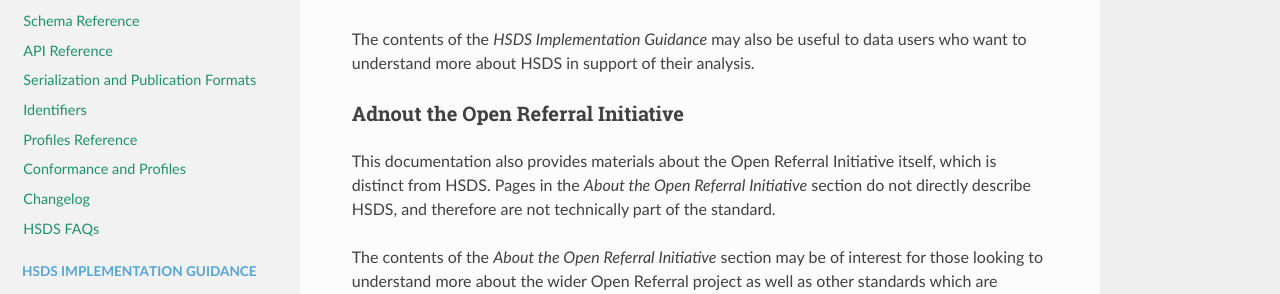
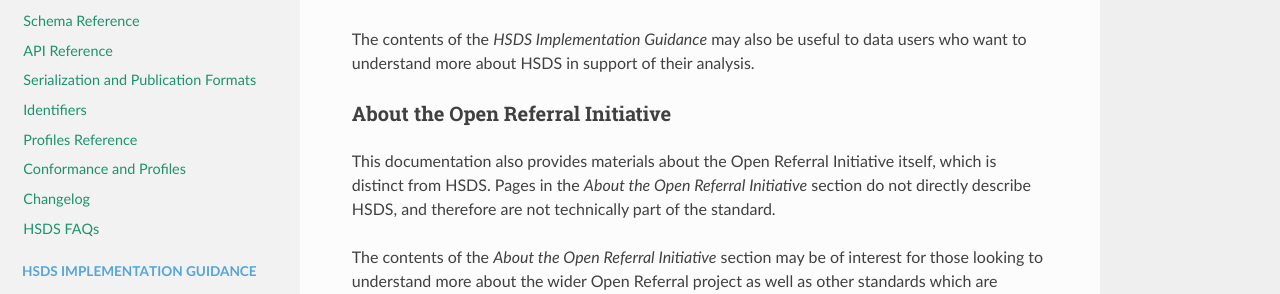
Before and after one commit to openreferral/specification, a Sphinx documentation site: the page built from docs/index.md, in a window 1280 px wide and 900 px high, scrolled down 996 px. Shown: the part 160-454 px from the top of the window. Built offline with Sphinx 7.4.7 and the Read the Docs theme 3.1.0, drawn with Linux system fonts in a browser that asks for light colours; a script that is not in the unit is left out; comment, search, counter and statistics services are not loaded.

Commit message:
Update index.md

```diff
--- a/docs/index.md
+++ b/docs/index.md
@@ -22,7 +22,7 @@
 The contents of the *HSDS Implementation Guidance* may also be useful to data users who want to understand more about HSDS in support of their analysis.
 
 
-### Adnout the Open Referral Initiative
+### About the Open Referral Initiative
 
 This documentation also provides materials about the Open Referral Initiative itself, which is distinct from HSDS. Pages in the *About the Open Referral Initiative* section do not directly describe HSDS, and therefore are not technically part of the standard.
 
```
